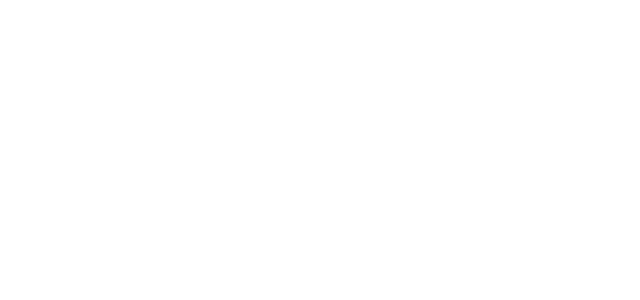
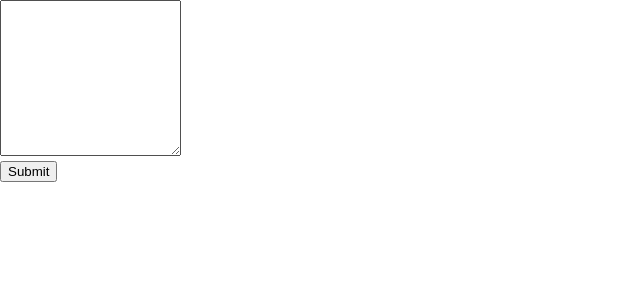
Before and after one commit to aphd/smart-corpus, a React (Create React App) app: page / in a window 1280 px wide. Shown: the top 300 px of the page, without its empty margins (0-640 px from the left). Built offline with nearby package versions, Linux system fonts and the light colour scheme.

Commit message:
Added Form component

```diff
--- a/src/App.jsx
+++ b/src/App.jsx
@@ -1,8 +1,22 @@
 import React, { Component } from "react";
 import { Helmet, HelmetProvider } from "react-helmet-async";
 import "./App.css";
+import Form from "./components/form";
 
 class App extends Component {
+    handleFormSubmit = sc_code => {
+        try {
+            this.setState({
+                metric: sc_code,
+                errors: null
+            });
+        } catch (error) {
+            this.setState({
+                metric: null,
+                errors: error.errors
+            });
+        }
+    };
     render = () => {
         return (
             <main className="container">
@@ -11,8 +25,8 @@
                         <title>Smac-Corpus</title>
                     </Helmet>
                 </HelmetProvider>
-                {/* <Form onFormSubmit={this.handleFormSubmit} />
-                <Metrics metric={this.state.metric} />
+                <Form onFormSubmit={this.handleFormSubmit} />
+                {/* <Metrics metric={this.state.metric} />
                 <Error errors={this.state.errors} /> */}
             </main>
         );
--- /dev/null
+++ b/src/components/form.jsx
@@ -0,0 +1,31 @@
+import React, { Component } from "react";
+
+class Form extends Component {
+    render() {
+        return (
+            <form>
+                <div className="form-group">
+                    <textarea
+                        className="form-control"
+                        id="sc_code"
+                        rows="10"
+                        defaultValue=""
+                    ></textarea>
+                </div>
+                <button
+                    type="button"
+                    className="btn btn-primary mb-2"
+                    onClick={() =>
+                        this.props.onFormSubmit(
+                            document.getElementById("sc_code").value
+                        )
+                    }
+                >
+                    Submit
+                </button>
+            </form>
+        );
+    }
+}
+
+export default Form;
```
